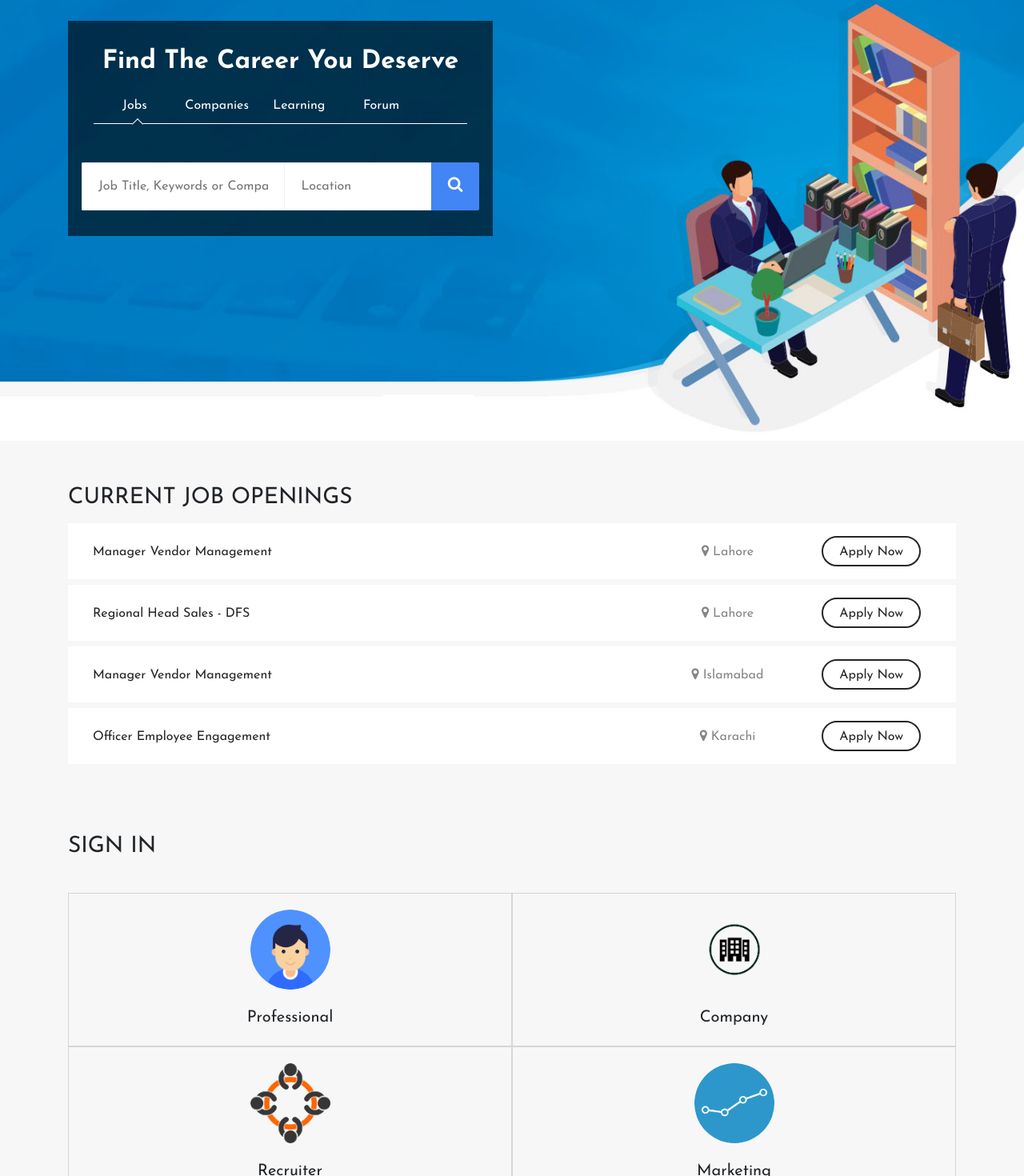
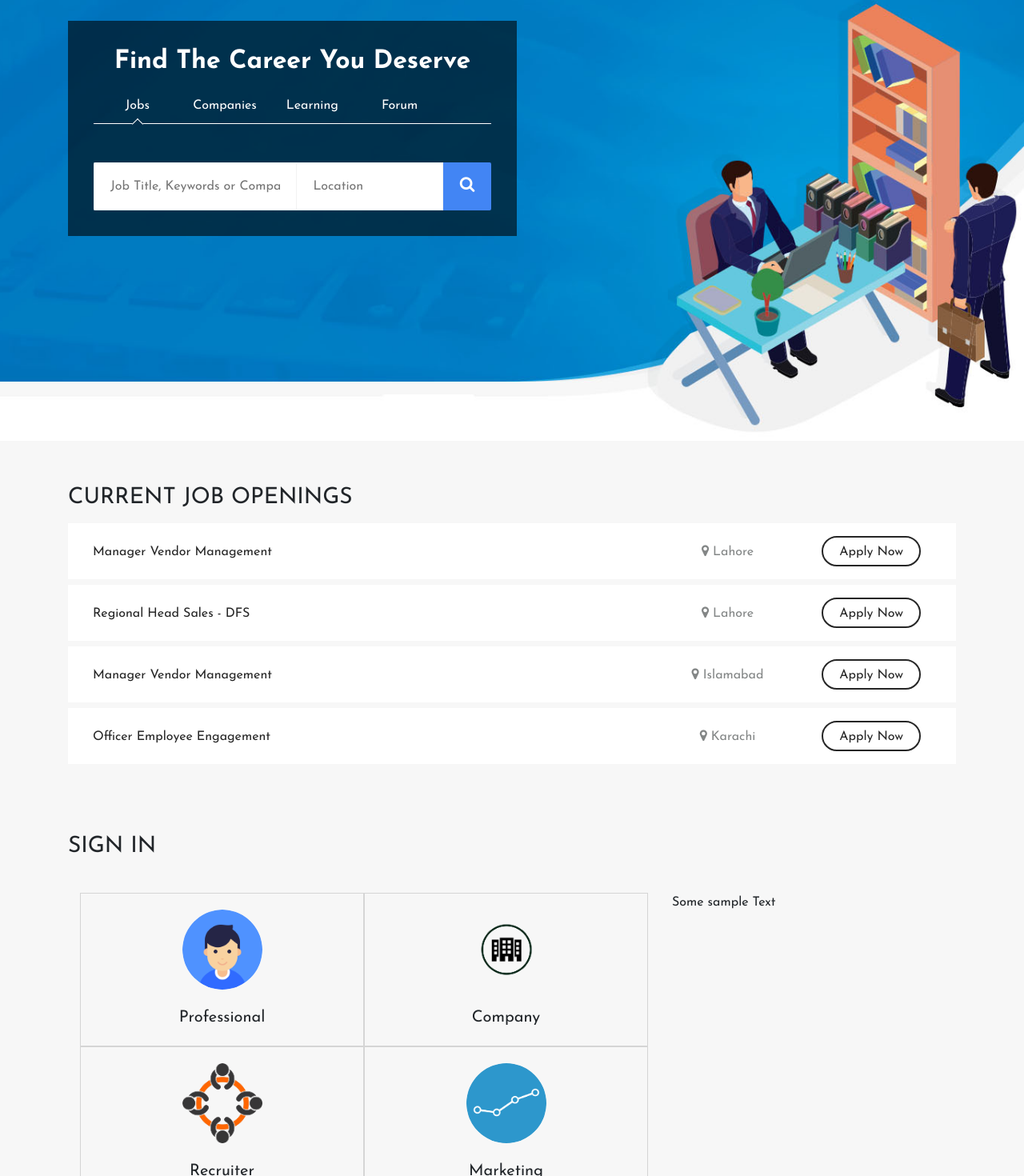
Before and after one commit to avtarvikas/picck, a React (Create React App) app: page / in a window 1280 px wide. Shown: the part 133-1603 px from the top of the page at 80% size. Built offline with nearby package versions, Linux system fonts and the light colour scheme.

Commit message:
changes in design

```diff
--- a/src/common/Search.js
+++ b/src/common/Search.js
@@ -33,7 +33,7 @@ class Search extends Component {
             <div className="arrow" style={{ marginLeft: marginLeft }} />
           </div>
           <form className="form-group" />
-          <div className={`row form ${searchBarFixed ? 'search-bar-fixed' : ''}`}>
+          <div className={`row form m0 ${searchBarFixed ? 'search-bar-fixed' : ''}`}>
             <input
               name="sc.keyword"
               id="KeywordSearch"
--- a/src/modules/Users/components/SignIn.js
+++ b/src/modules/Users/components/SignIn.js
@@ -1,10 +1,12 @@
 import React, { Component } from "react";
-import { withRouter } from 'react-router-dom'
+import { withRouter } from "react-router-dom";
 import { logger } from "../../constants";
-import { Link } from 'react-router-dom';
+import { Link } from "react-router-dom";
 
 class SignIn extends Component {
   render() {
+    console.log(this.props);
+
     return (
       <div className="sign-in-page section">
         <div className="container">
@@ -12,12 +14,23 @@ class SignIn extends Component {
             <h1>SIGN IN</h1>
           </div>
           <div className="page-content row">
-            {logger.map((obj, i) => (
-              <div onClick={() => { this.props.history.push(obj.link)}} className="col-md-6 sign-in-role-container" key={i}>
-                <img src={obj.logo} width={100} height={100} alt=""/>
-                <div className="role-name">{obj.role}</div>
+            <div className="col-md-8">
+              <div className="row m0">
+                {logger.map((obj, i) => (
+                  <div
+                    onClick={() => {
+                      this.props.history.push(obj.link);
+                    }}
+                    className="col-md-6 sign-in-role-container"
+                    key={i}
+                  >
+                    <img src={obj.logo} width={100} height={100} alt="" />
+                    <div className="role-name">{obj.role}</div>
+                  </div>
+                ))}
               </div>
-            ))}
+            </div>
+            <div className="col-md-4">Some sample Text</div>
           </div>
         </div>
       </div>
--- a/src/modules/Users/containers/login.js
+++ b/src/modules/Users/containers/login.js
@@ -29,14 +29,14 @@ class Login extends Component {
       <div>
       <Header />
         <div className="container login">
-          <div class="outer">
-            <form class="form-group">
+          <div className="outer">
+            <form className="form-group">
               <img src={imagesrc} alt='login-user'/>
               <input type="text" name="username" placeholder="Username" />
               <input type="password" name="password" placeholder="Password" />
-              <button type="submit" class="btn-primary">Login</button>
+              <button type="submit" className="btn-primary">Login</button>
             </form>
-            <div class="icons">
+            <div className="icons">
               <div className='row'>
                 <img src={google} alt='google' />
                 <img src={fblogo} alt='facebook' />
```
